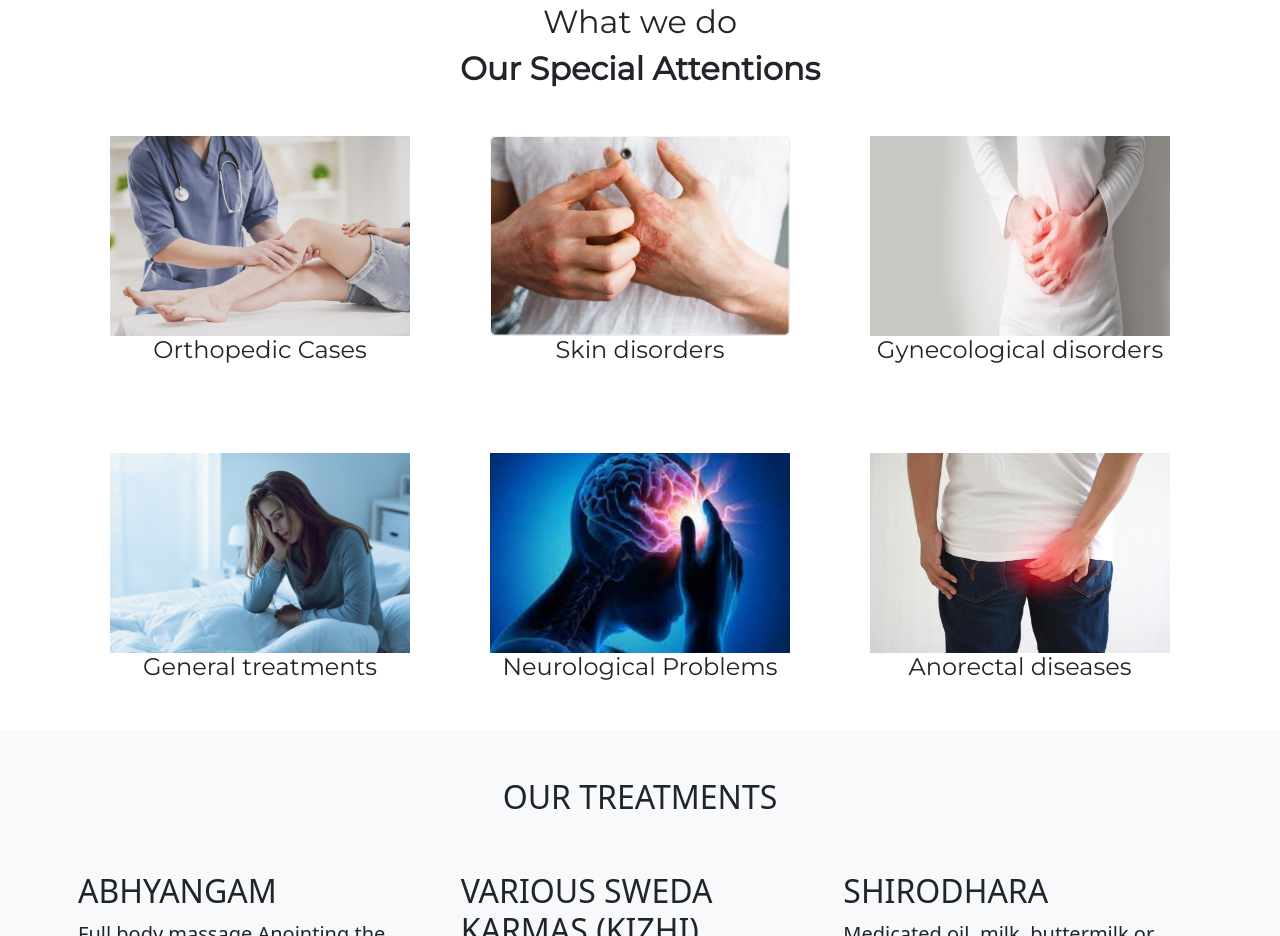
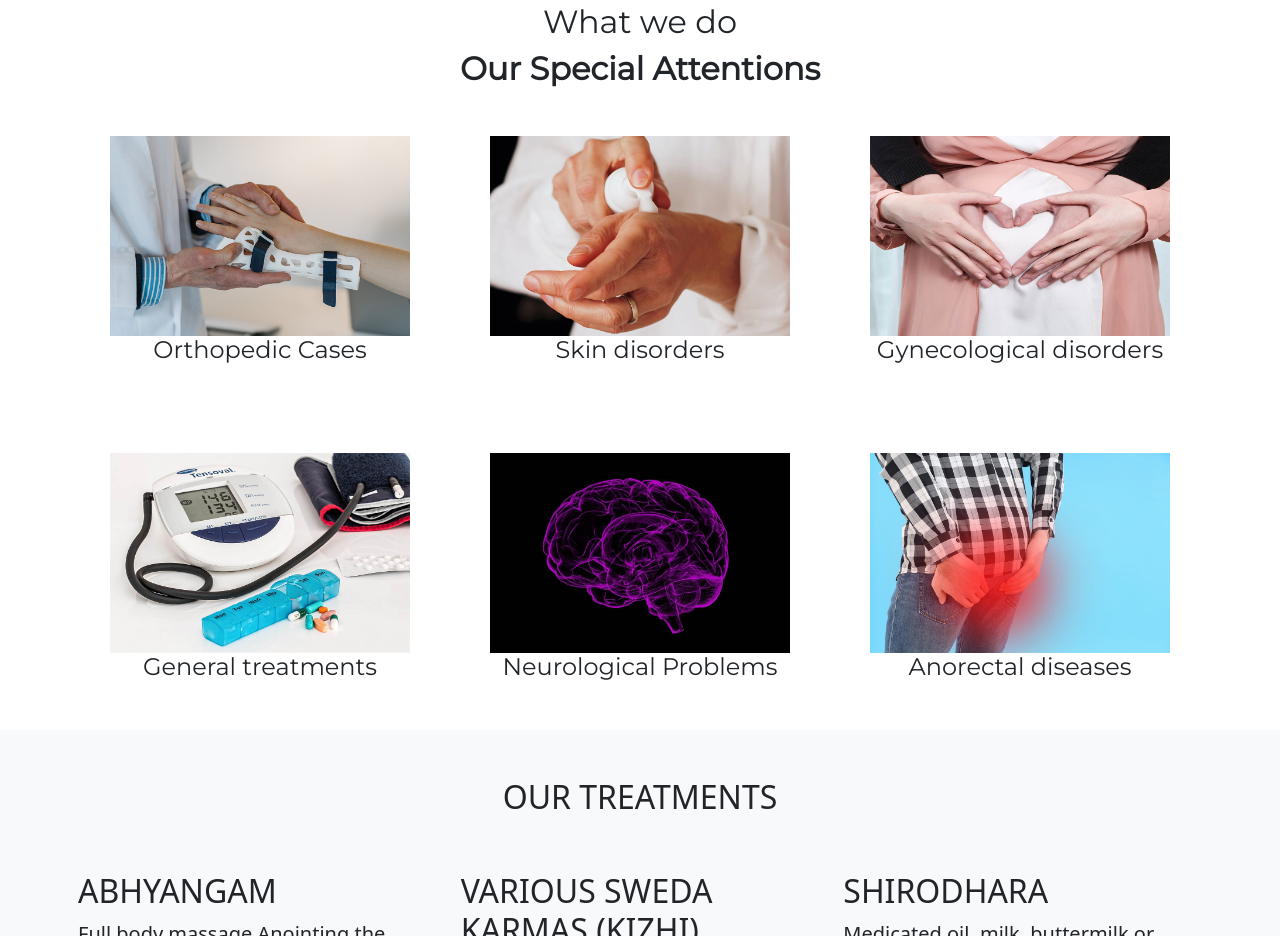
Before and after one commit to vedahospitaltvm/Veda_Hospital, a plain HTML site: page index.html in a window 1280 px wide. Shown: the part 1007-1943 px from the top of the page. Drawn offline with nearby package versions, Linux system fonts and the light colour scheme; a web font is replaced by a local one.

Commit message:
Update index.html

```diff
--- a/index.html
+++ b/index.html
@@ -153,7 +153,7 @@
                         <div class="lab-item feature-item  ">
                             <div class="lab-inner">
                                 <div class="lab-thumb  ">
-                                    <a href="Services.html"> <img src="iStock-994645346-1024x683.jpg" alt="feature img"
+                                    <a href="Services.html"> <img src="ortho.jpg" alt="ortho"
                                             width="300" height="200"></a>
                                 </div>
                                 <div class="lab-content text-center">
@@ -166,7 +166,7 @@
                         <div class="lab-item feature-item ">
                             <div class="lab-inner">
                                 <div class="lab-thumb ">
-                                    <a href="Services.html"> <img src="skin-disease.jpg" alt="feature img" width="300"
+                                    <a href="Services.html"> <img src="skin.jpg" alt="skin" width="300"
                                             height="200"></a>
                                 </div>
                                 <div class="lab-content text-center">
@@ -180,7 +180,7 @@
                             <div class="lab-inner">
                                 <div class="lab-thumb text-center">
                                     <a href="Services.html"><img
-                                            src="drs_siddha_treatment_for_gynecological_disorders.png" alt="feature img"
+                                            src="gyn.jpg" alt="gyn"
                                             width="300" height="200"></a>
                                 </div>
                                 <div class="lab-content text-center">
@@ -193,7 +193,7 @@
                         <div class="lab-item feature-item ">
                             <div class="lab-inner">
                                 <div class="lab-thumb text-center">
-                                    <a href="Services.html"> <img src="iStock-1127272568.jpg" alt="feature img"
+                                    <a href="Services.html"> <img src="general.jpg" alt="general"
                                             width="300" height="200"></a>
                                 </div>
                                 <div class="lab-content text-center">
@@ -206,7 +206,7 @@
                         <div class="lab-item feature-item ">
                             <div class="lab-inner">
                                 <div class="lab-thumb text-center">
-                                    <a href="Services.html"> <img src="new.jpg" alt="feature img" width="300"
+                                    <a href="Services.html"> <img src="neuro.jpg" alt="neuro" width="300"
                                             height="200"></a>
                                 </div>
                                 <div class="lab-content text-center">
@@ -219,7 +219,7 @@
                         <div class="lab-item feature-item">
                             <div class="lab-inner">
                                 <div class="lab-thumb text-center">
-                                    <a href="Services.html"> <img src="shutterstock_1498789613.jpg" alt="feature img"
+                                    <a href="Services.html"> <img src="anec.jpg" alt="anorectal"
                                             width="300" height="200"></a>
                                 </div>
                                 <div class="lab-content text-center">
```
